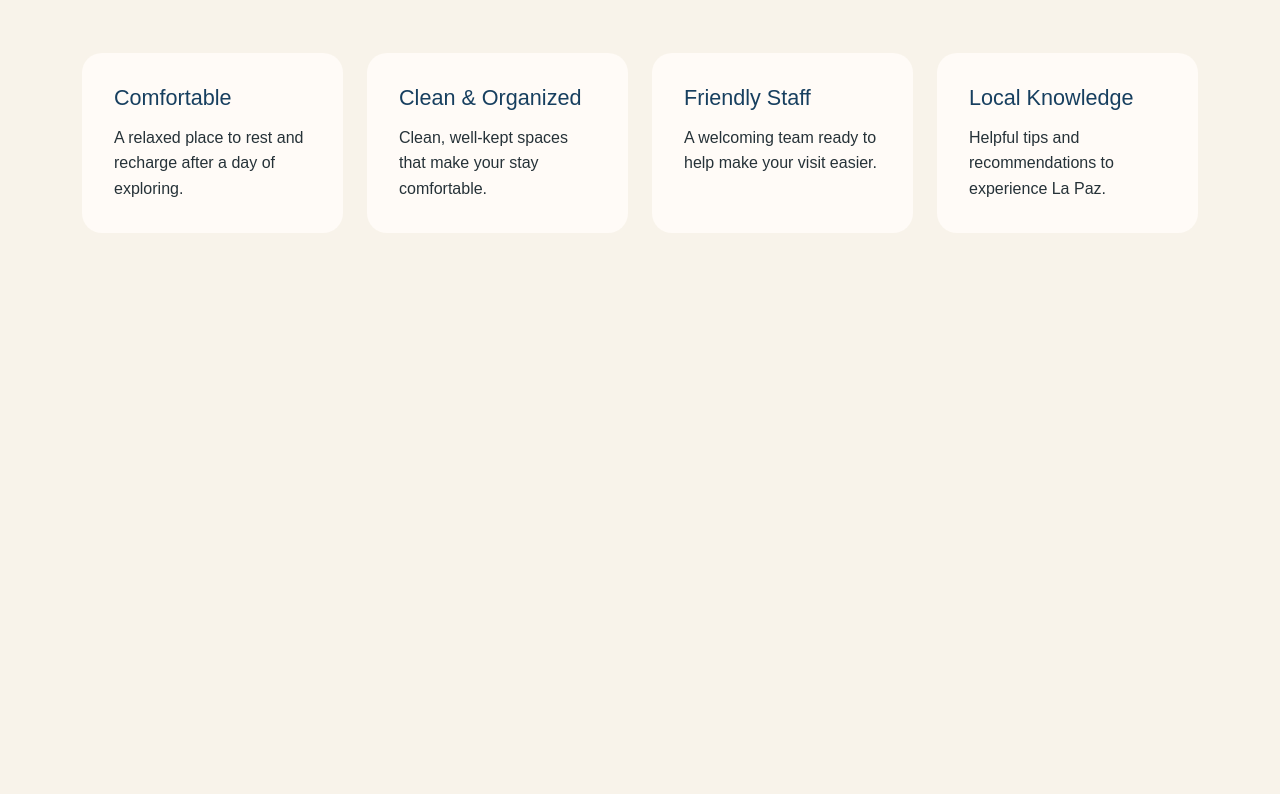
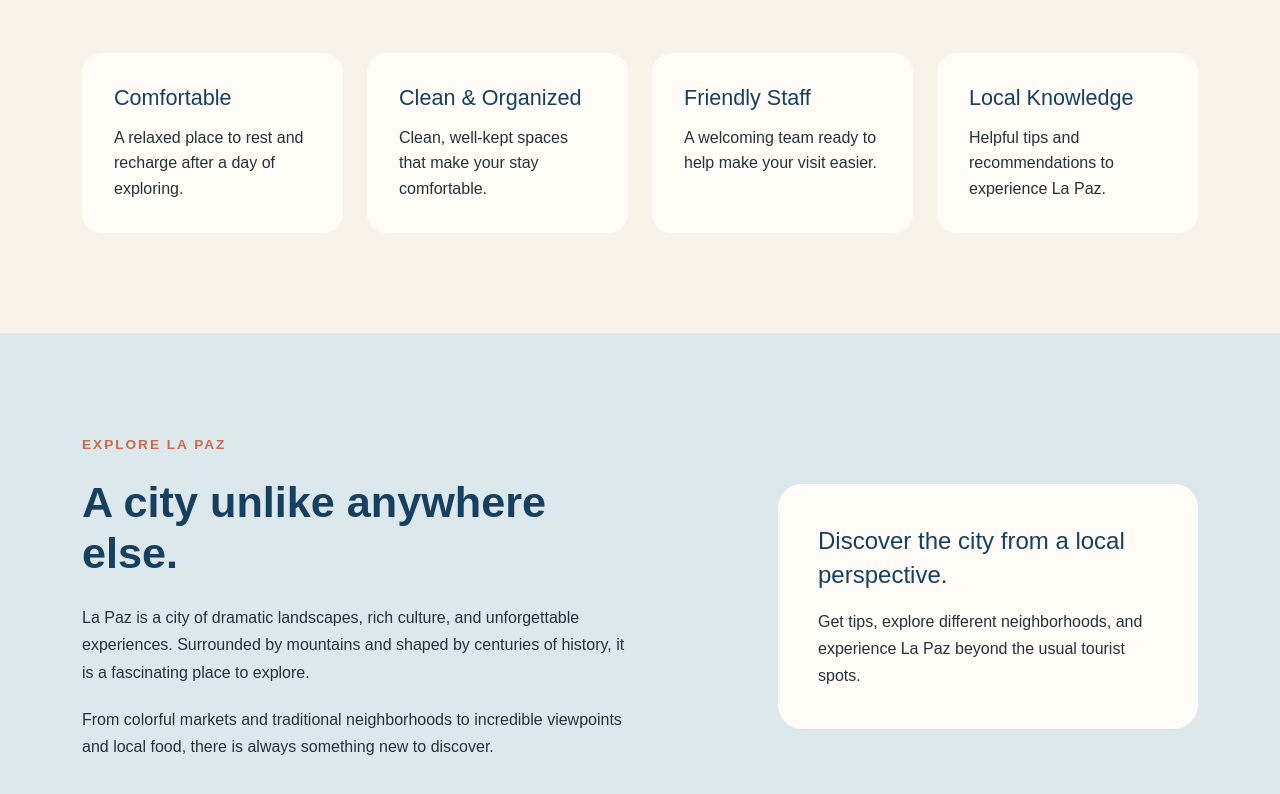
Before and after one commit to FabianaResstel/lapazhostel, a React (Vite) app: page / in a window 1280 px wide. Shown: the part 1515-2309 px from the top of the page. Before the commit the page ends 1848 px from the top, so only its background shows below. Built offline with nearby package versions, Linux system fonts and the light colour scheme.

Commit message:
created la paz component

```diff
--- a/src/App.jsx
+++ b/src/App.jsx
@@ -4,6 +4,7 @@ import Navbar from "./components/Navbar";
 import Hero from "./components/Hero";
 import About from "./components/About";
 import WhyStay from "./components/WhyStay";
+import LaPaz from "./components/LaPaz";
 
 function App() {
   return (
@@ -14,6 +15,7 @@ function App() {
         <Hero />
         <About />
         <WhyStay />
+        <LaPaz />
       </main>
     </>
   );
--- /dev/null
+++ b/src/components/LaPaz.jsx
@@ -0,0 +1,40 @@
+function LaPaz() {
+  return (
+    <section id="la-paz" className="la-paz-section">
+      <div className="container">
+        <div className="row align-items-center">
+          <div className="col-lg-6">
+            <p className="section-eyebrow">EXPLORE LA PAZ</p>
+
+            <h2>A city unlike anywhere else.</h2>
+
+            <p>
+              La Paz is a city of dramatic landscapes, rich culture, and
+              unforgettable experiences. Surrounded by mountains and shaped by
+              centuries of history, it is a fascinating place to explore.
+            </p>
+
+            <p>
+              From colorful markets and traditional neighborhoods to incredible
+              viewpoints and local food, there is always something new to
+              discover.
+            </p>
+          </div>
+
+          <div className="col-lg-6">
+            <div className="la-paz-highlight">
+              <h3>Discover the city from a local perspective.</h3>
+
+              <p>
+                Get tips, explore different neighborhoods, and experience La Paz
+                beyond the usual tourist spots.
+              </p>
+            </div>
+          </div>
+        </div>
+      </div>
+    </section>
+  );
+}
+
+export default LaPaz;
--- a/src/index.css
+++ b/src/index.css
@@ -169,6 +169,43 @@ body {
   line-height: 1.6;
 }
 
+.la-paz-section {
+  padding: 100px 0;
+  background-color: #dce8ec;
+}
+
+.la-paz-section h2 {
+  margin-bottom: 24px;
+  color: #173f5f;
+  font-size: 2.7rem;
+  font-weight: 700;
+}
+
+.la-paz-section p {
+  max-width: 560px;
+  margin-bottom: 20px;
+  line-height: 1.7;
+}
+
+.la-paz-highlight {
+  margin-left: auto;
+  max-width: 420px;
+  padding: 40px;
+  background-color: #fffbf7;
+  border-radius: 24px;
+}
+
+.la-paz-highlight h3 {
+  margin-bottom: 16px;
+  color: #173f5f;
+  font-size: 1.5rem;
+  line-height: 1.4;
+}
+
+.la-paz-highlight p {
+  margin-bottom: 0;
+}
+
 @media (max-width: 992px) {
   .hero .btn-primary {
     margin-bottom: 30px;
```
